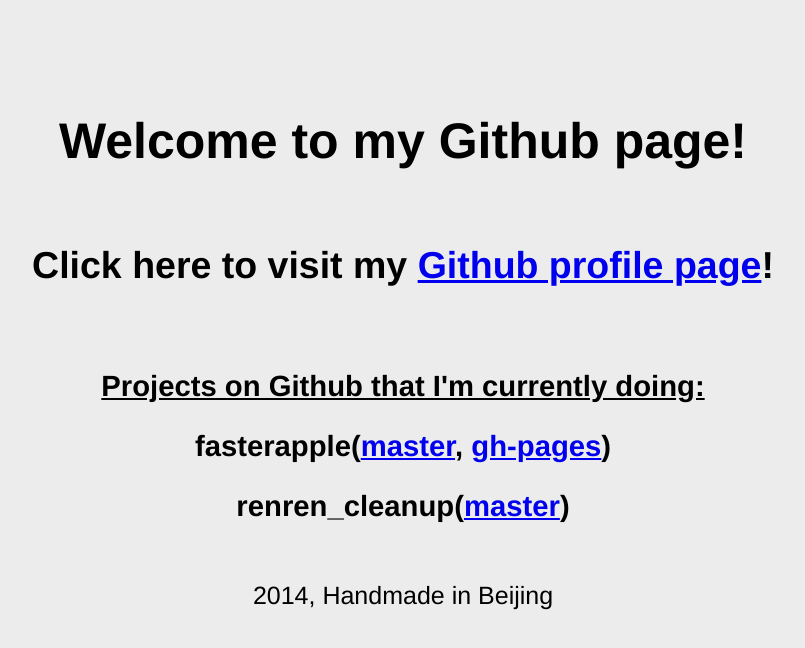
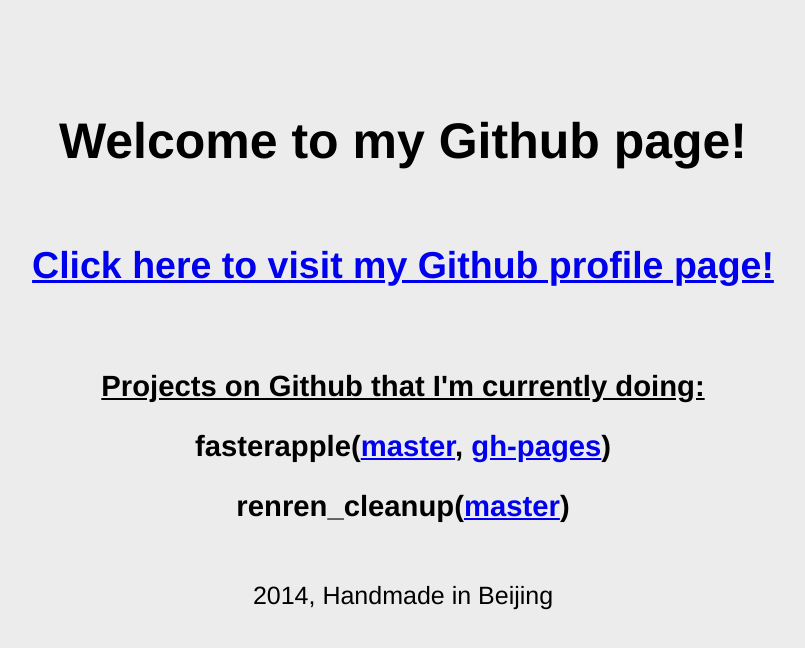
Before and after one commit to tonyxue/tonyxue.github.io, a plain HTML site: page index.html in a window 1280 px wide. Shown: the whole page, without its empty margins (237-1042 px from the left). Drawn offline with Linux system fonts and the light colour scheme.

Commit message:
modify the link

```diff
--- a/index.html
+++ b/index.html
@@ -4,7 +4,7 @@
 	<style type="text/css">body{ line-height:120%;margin:2;background-color:#ECECEC;text-align:center;margin-left:auto; margin-right:auto;font-family: Helvetica, Verdana, Arial, sans-serif; font-size: 25px; }</style>
 </head>
 <body><br><br><br>
-	<h1><strong>Welcome to my Github page!</strong></h1><br><h2>Click here to visit my <a href="https://github.com/tonyxue">Github profile page</a>!</h2>
+	<h1><strong>Welcome to my Github page!</strong></h1><br><h2><a href="https://github.com/tonyxue">Click here to visit my Github profile page!</a></h2>
 	<br>
 	<h3><u>Projects on Github that I'm currently doing:</u><br><br>
 	<strong>fasterapple</strong>(<a href="https://github.com/tonyxue/github">master</a>, <a href="https://opensrc.fasterapple.com">gh-pages</a>)<br><br>
```
